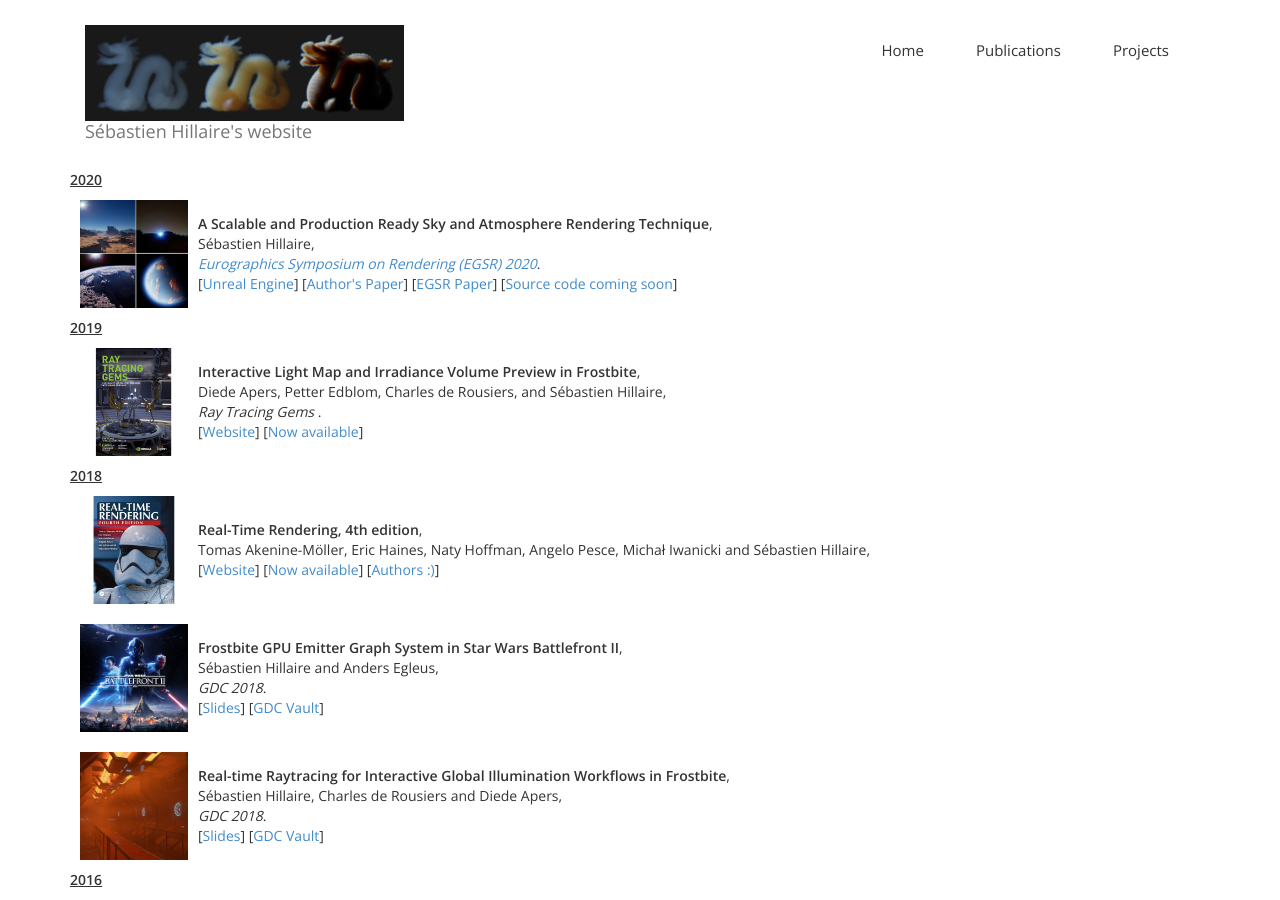
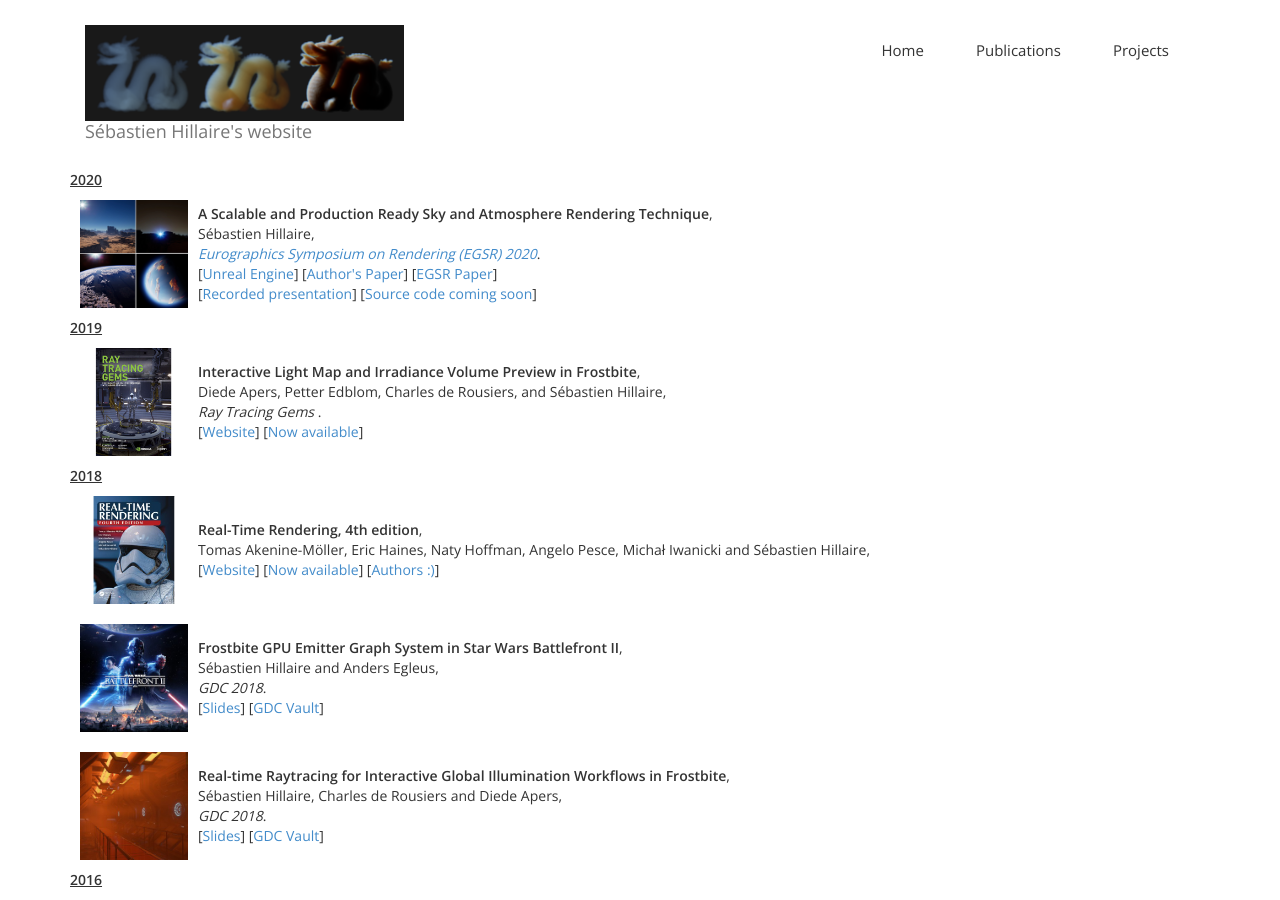
Before and after one commit to sebh/sebh.github.io, a Jekyll site: the page built from publications.html, in a window 1280 px wide and 900 px high. Built offline with Jekyll 4.4.1, drawn with Linux system fonts in a browser that asks for light colours; nearby versions of some CDN libraries; some web fonts are replaced.

Commit message:
Added link to the recorded EGSR2020 presentation

```diff
--- a/publications.html
+++ b/publications.html
@@ -62,7 +62,8 @@
                     <span class="pub-where"> <a href="https://egsr2020.london/" target="_blank">Eurographics Symposium on Rendering (EGSR) 2020</a></span>.<br />
                     [<a href="https://www.unrealengine.com/" target="_blank">Unreal Engine</a>]
                     [<a href="https://sebh.github.io/publications/egsr2020.pdf" target="_blank">Author&apos;s Paper</a>]
-                    [<a href="https://diglib.eg.org/bitstream/handle/10.1111/cgf14050/v39i4pp013-022.pdf" target="_blank">EGSR Paper</a>]
+                    [<a href="https://diglib.eg.org/bitstream/handle/10.1111/cgf14050/v39i4pp013-022.pdf" target="_blank">EGSR Paper</a>]<br />
+                    [<a href="https://www.youtube.com/watch?v=y-oBGzDCZKI" target="_blank">Recorded presentation</a>]
                     [<a href="https://github.com/sebh/UnrealEngineSkyAtmosphere" target="_blank">Source code coming soon</a>]
                 </td>
             </tr>
```
